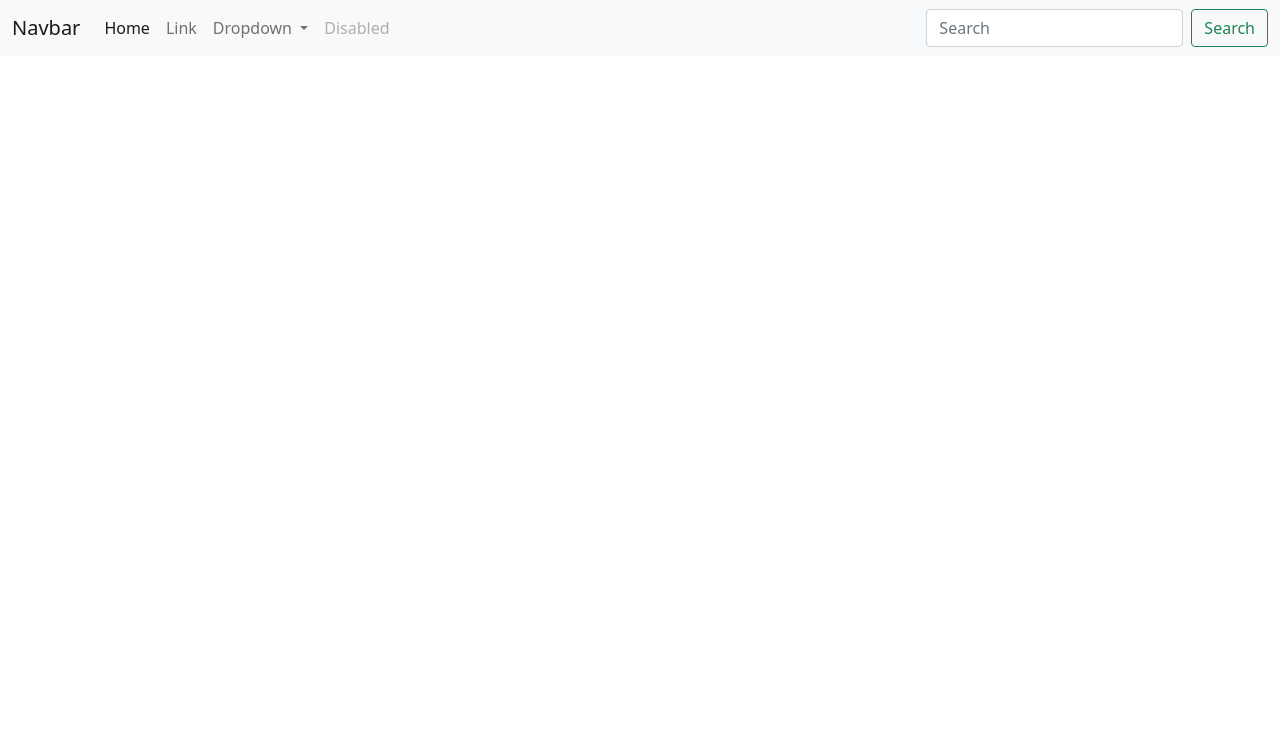
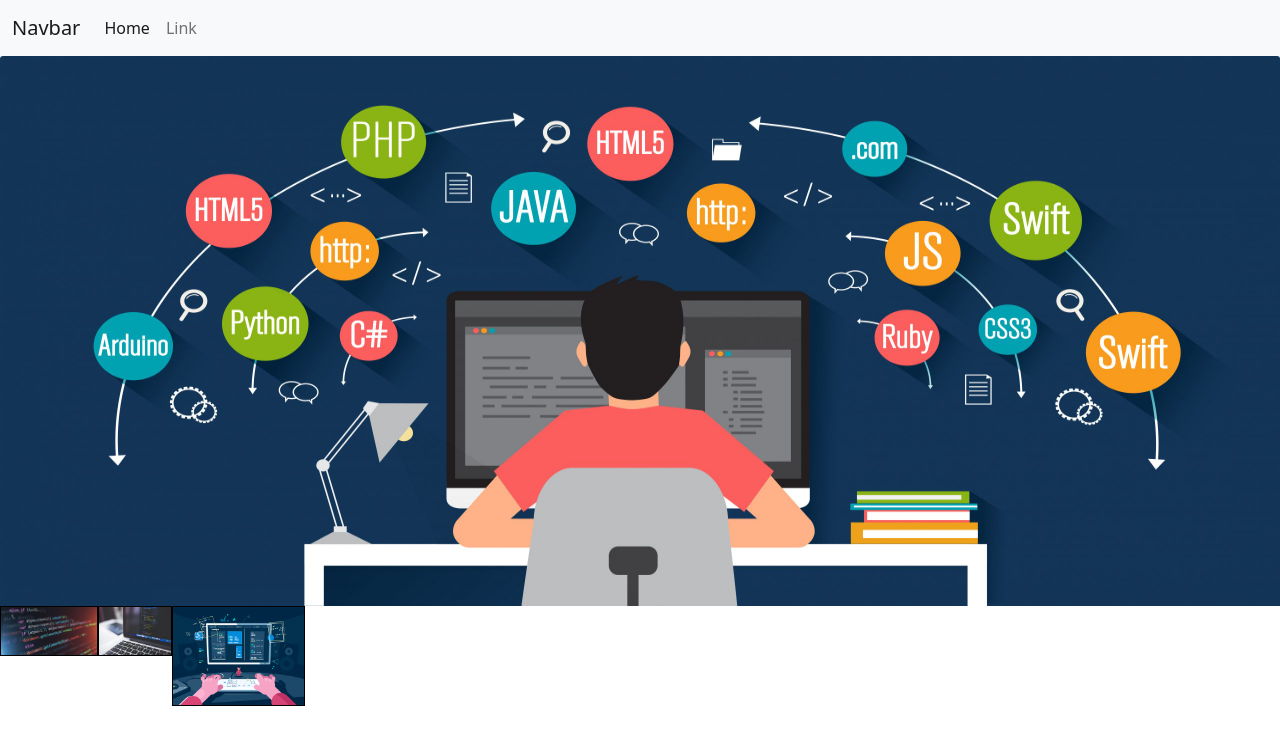
Before and after one commit to JavierJadan/Prueba, a plain HTML site: page index.html in a window 1280 px wide. Drawn offline with nearby package versions, Linux system fonts and the light colour scheme.

Commit message:
Trabajo del primero menu

```diff
--- a/index.html
+++ b/index.html
@@ -1,19 +1,26 @@
 <!DOCTYPE html>
 <html lang="en">
+
 <head>
     <meta charset="UTF-8">
     <meta http-equiv="X-UA-Compatible" content="IE=edge">
     <meta name="viewport" content="width=device-width, initial-scale=1.0">
-    <link href="https://cdn.jsdelivr.net/npm/bootstrap@5.1.3/dist/css/bootstrap.min.css" rel="stylesheet" integrity="sha384-1BmE4kWBq78iYhFldvKuhfTAU6auU8tT94WrHftjDbrCEXSU1oBoqyl2QvZ6jIW3" crossorigin="anonymous">
+    <link href="https://cdn.jsdelivr.net/npm/bootstrap@5.1.3/dist/css/bootstrap.min.css" rel="stylesheet"
+        integrity="sha384-1BmE4kWBq78iYhFldvKuhfTAU6auU8tT94WrHftjDbrCEXSU1oBoqyl2QvZ6jIW3" crossorigin="anonymous">
+    <link rel="stylesheet" href="style.css">
     <title>Document</title>
 </head>
+
 <body>
     <nav class="navbar navbar-expand-lg navbar-light bg-light">
         <div class="container-fluid">
             <a class="navbar-brand" href="#">Navbar</a>
-          <button class="navbar-toggler" type="button" data-bs-toggle="collapse" data-bs-target="#navbarSupportedContent" aria-controls="navbarSupportedContent" aria-expanded="false" aria-label="Toggle navigation">
+            <button class="navbar-toggler" type="button" data-bs-toggle="collapse"
+                data-bs-target="#navbarSupportedContent" aria-controls="navbarSupportedContent" aria-expanded="false"
+                aria-label="Toggle navigation">
                 <span class="navbar-toggler-icon"></span>
             </button>
+
             <div class="collapse navbar-collapse" id="navbarSupportedContent">
                 <ul class="navbar-nav me-auto mb-2 mb-lg-0">
                     <li class="nav-item">
@@ -22,32 +29,29 @@
                     <li class="nav-item">
                         <a class="nav-link" href="#">Link</a>
                     </li>
-              <li class="nav-item dropdown">
-                <a class="nav-link dropdown-toggle" href="#" id="navbarDropdown" role="button" data-bs-toggle="dropdown" aria-expanded="false">
-                  Dropdown
-                </a>
-                <ul class="dropdown-menu" aria-labelledby="navbarDropdown">
-                  <li><a class="dropdown-item" href="#">Action</a></li>
-                  <li><a class="dropdown-item" href="#">Another action</a></li>
-                  <li><hr class="dropdown-divider"></li>
-                  <li><a class="dropdown-item" href="#">Something else here</a></li>
                 </ul>
-              </li>
-              <li class="nav-item">
-                <a class="nav-link disabled">Disabled</a>
-              </li>
-            </ul>
-            <form class="d-flex">
-              <input class="form-control me-2" type="search" placeholder="Search" aria-label="Search">
-              <button class="btn btn-outline-success" type="submit">Search</button>
-            </form>
+
             </div>
         </div>
     </nav>
-    <div>
+    <div class="banner_img">
+        <img src="img/programacion1.jpg" class="card-img-top" alt="...">
 
+    </div>
+
+    <div class="banner_imagenes">
+        <div class="Imagen">
+            <img src="img/programacion.jpg" class="Imagen1" alt="">
+        </div>
+        <div class="Imagen">
+            <img src="img/programacion3.jpg" class="Imagen2" alt="">
+        </div>
+        <div class="Imagen">
+            <img src="img/programacion4.jpg" class="Imagen3" alt="">
+        </div>
     </div>
 
 
 </body>
+
 </html>
--- a/style.css
+++ b/style.css
@@ -0,0 +1,34 @@
+*{
+ margin: 0;
+ padding: 0;
+}
+.card-img-top{
+    width: 100%;
+    height: 550px;
+}
+
+.Imagen1{
+    border: 1px solid black;
+    width: 33,3%;
+    height: 50px;
+}
+
+.Imagen2{
+    border: 1px solid black;
+    width: 33,3%;
+    height: 50px;
+}
+
+.Imagen3{
+    border: 1px solid black;
+    width: 33,3%;
+    height: 100px;
+}
+
+.banner_imagenes{
+    display: flex;
+    width: 100%;
+    text-align: center;
+    margin-left: auto;
+    margin-right: auto;
+}
```
Also changed, not shown: img/programacion.jpg (added), img/programacion1.jpg (added), img/programacion3.jpg (added), img/programacion4.jpg (added). Lines whose indentation alone changed are shown as unchanged.
